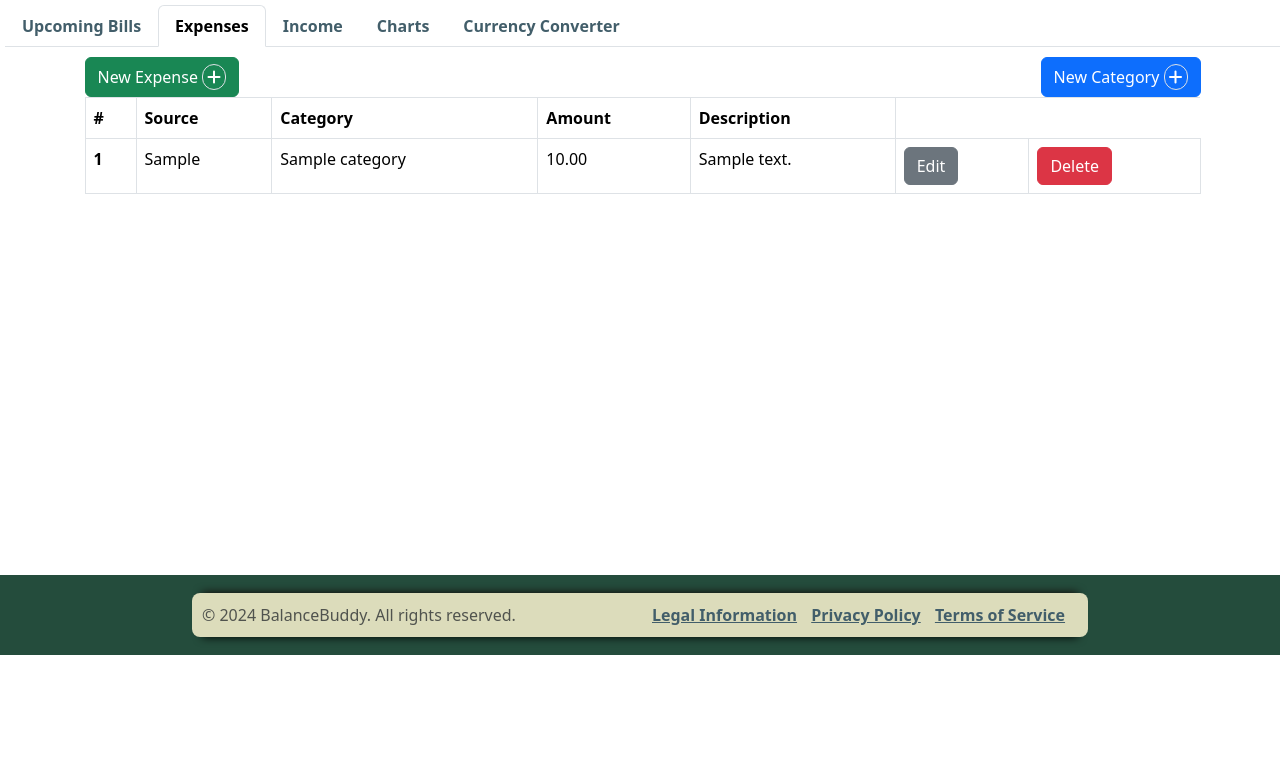
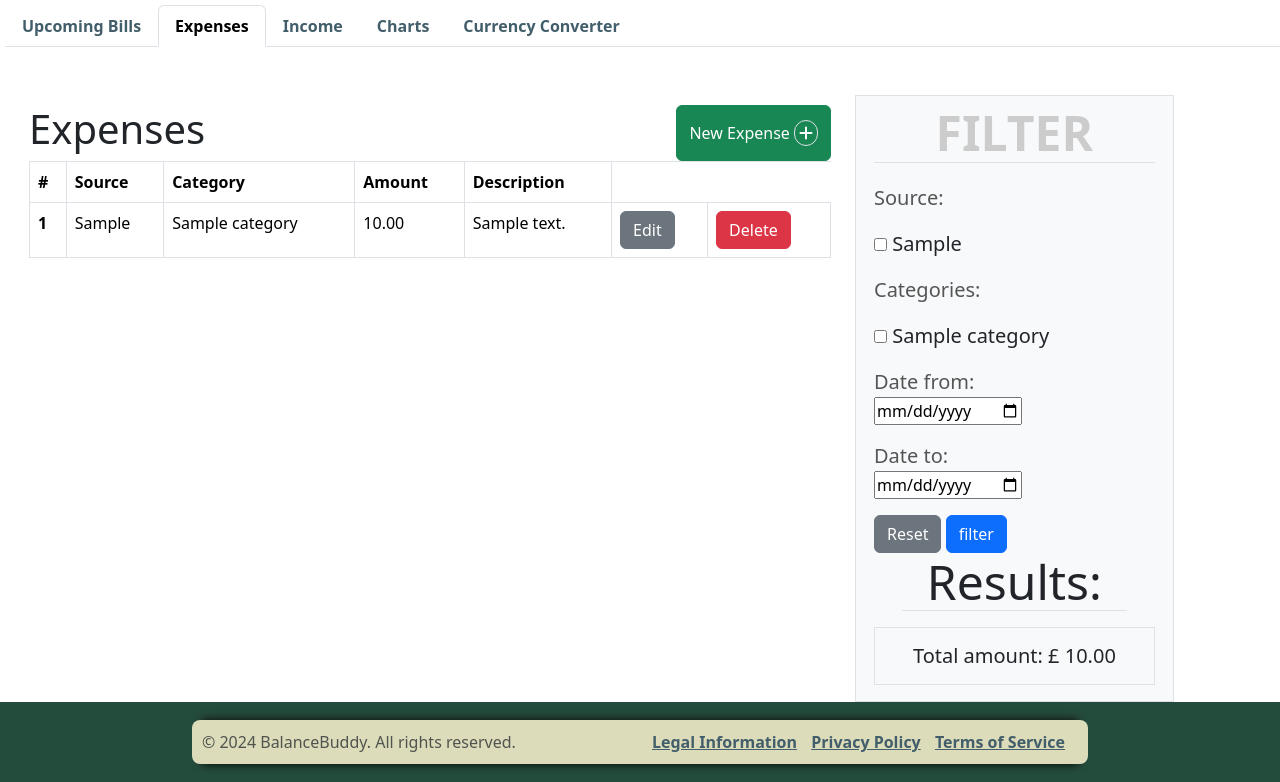
Before and after one commit to douglas86/january-hackathon-team8, a Django app: page /expense/ in a window 1280 px wide. Shown: the part 145-927 px from the top of the page. Before the commit the page ends 800 px from the top, so only its background shows below. Run offline with Django 5.2, Linux system fonts and the light colour scheme; a user stored in the database is signed in; tables that the repository leaves empty hold one stand-in row (values such as "Sample post"); some libraries are stand-ins or nearby versions.

Commit message:
Feat: add filter box to expenses page

```diff
--- a/dashboard/admin.py
+++ b/dashboard/admin.py
@@ -10,7 +10,7 @@ class UpcomingBillAdmin(admin.ModelAdmin):
 
 @admin.register(Category)
 class CategoriesAdmin(admin.ModelAdmin):
-    list_display = ('id', 'user', 'name_of_category', 'icon')
+    list_display = ('id', 'name', 'icon')
 
 
 @admin.register(Expense)
--- a/dashboard/forms.py
+++ b/dashboard/forms.py
@@ -24,15 +24,17 @@ class IncomeForm(forms.ModelForm):
         }
 
 
-class IncomeFilterForm(forms.Form):
+class ExspenseFilterForm(forms.Form):
+
     source = forms.MultipleChoiceField(
-        choices=[(source, source) for source in Income.objects.values_list('source', flat=True).distinct()],
+        choices=[(source, source) for source in Expense.objects.values_list('source', flat=True).distinct()],
         widget=forms.CheckboxSelectMultiple(),
         required=False,
     )
 
-    frequency = forms.ChoiceField(
-        choices=[(None, 'None')] + list(Income.FREQUENCY_CHOICES),
+    categories = forms.ModelMultipleChoiceField(
+        queryset=Category.objects.all(),
+        widget=forms.CheckboxSelectMultiple(),
         required=False,
     )
 
@@ -70,18 +72,34 @@ class IncomeFilterForm(forms.Form):
     )
 
 
+
 class ExpenseForm(forms.ModelForm):
+    new_category = forms.CharField(max_length=50, required=False, label='New Category')
+    category = forms.ModelChoiceField(
+        queryset=Category.objects.all(),
+        empty_label='--- Select Existing Category ---',
+        required=False,
+        label='Existing Categories'
+    )
+
     class Meta:
         model = Expense
-        fields = ['source', 'category', 'amount', 'date_received', 'description']
-        widgets = {'date_received': forms.DateInput(attrs={'type': 'date'})}
+        fields = ['source', 'amount', 'date_received', 'description']
+
+        widgets = {
+            'date_received': forms.DateInput(attrs={'type': 'date'})
+        }
 
         labels = {
-            'date_received': 'Date received:'
+            'date_received': 'Date received'
         }
 
+    def clean(self):
+        cleaned_data = super().clean()
+        new_category = cleaned_data.get('new_category')
+        existing_category = cleaned_data.get('category')
 
-class CategoryForm(forms.ModelForm):
-    class Meta:
-        model = Category
-        fields = ['name_of_category', 'description']
+        if not new_category and not existing_category:
+            raise forms.ValidationError('Please select an existing category or enter a new one.')
+
+        return cleaned_data
--- a/dashboard/views.py
+++ b/dashboard/views.py
@@ -1,17 +1,19 @@
 from django.http import HttpResponseRedirect
 from django.shortcuts import render, redirect
 from django.views import View
-from django.views.generic import DeleteView, ListView
+from django.views.generic import DeleteView
 from django.urls import reverse_lazy
 
 from django.shortcuts import get_object_or_404
 from django.contrib.auth.decorators import login_required
 from django.utils.decorators import method_decorator
 from .models import UpcomingBill, Income, Expense, Category
-from .forms import EditDashboardForm, IncomeForm, ExpenseForm, CategoryForm
-
-from .models import UpcomingBill, Income
-from .forms import EditDashboardForm, IncomeForm, IncomeFilterForm
+from .forms import (EditDashboardForm,
+                    IncomeForm,
+                    ExpenseForm,
+                    ExspenseFilterForm,
+                    IncomeFilterForm
+                    )
 
 # Create your views here.
 class Dashboard(View):
@@ -130,47 +132,63 @@ class ExpenseListView(View):
     """
     Expenses view
     """
-    model = Expense
     template_name = 'dashboard/expense.html'
 
     def get(self, request):
+        filter_form = ExspenseFilterForm(request.GET)
+        expense_list = Expense.objects.filter(user=request.user)
+
+        if filter_form.is_valid():
+            source = filter_form.cleaned_data['source']
+            if source:
+               expense_list = expense_list.filter(source__in=source)
+
+            categories = filter_form.cleaned_data['categories']
+            if categories:
+               expense_list = expense_list.filter(category__in=categories)
+
+            date_to = filter_form.cleaned_data['date_to']
+            date_from = filter_form.cleaned_data['date_from']
+            if date_from and date_to:
+                expense_list = expense_list.filter(date_received__range=[date_from, date_to])
+            elif date_from:
+                expense_list = expense_list.filter(date_received__gte=date_from)
+            elif date_to:
+                expense_list = expense_list.filter(date_received__lte=date_to)
+
+            total_amount = sum(expense.amount for expense in expense_list)
+
         if request.user.is_authenticated:
             form = ExpenseForm(request.POST)
-            expense_list = Expense.objects.filter(user=request.user)
             forms = [ExpenseForm(instance=expense) for expense in expense_list]
-            category_form = CategoryForm(request.GET)
+
             my_list = zip(forms, expense_list)
-            context = {'my_list': my_list, 'form': form, 'category_form': category_form}
+            context = {'my_list': my_list, 'form': form, 'expense_filter_form': filter_form, 'total_amount': total_amount}
             return render(request, self.template_name, context)
 
     def post(self, request, pk=None):
-        form_identifier = request.POST.get('form_identifier')
-        print(form_identifier)
-        if form_identifier == 'category_form':
-            if pk:
-                category = get_object_or_404(Category, pk=pk, user=request.user)
-                form = CategoryForm(request.POST, instance=category)
-            else:
-                form = CategoryForm(request.POST)
 
-            if form.is_valid():
-                category = form.save(commit=False)
-                category.user = request.user
-                category.save()
-                return redirect('expense')
+        if pk:
+            expense = get_object_or_404(Expense, pk=pk, user=request.user)
+            form = ExpenseForm(request.POST, instance=expense)
         else:
-            if pk:
-                expense = get_object_or_404(Expense, pk=pk, user=request.user)
-                form = ExpenseForm(request.POST, instance=expense)
-            else:
-                form = ExpenseForm(request.POST)
+            form = ExpenseForm(request.POST)
 
-            if form.is_valid():
-                expense = form.save(commit=False)
-                expense.user = request.user
-                expense.save()
-                return redirect('expense')
-            return render(request, self.template_name, {'form': form})
+        if form.is_valid():
+            existing_category = form.cleaned_data['category']
+            new_category = form.cleaned_data['new_category']
+            expense = form.save(commit=False)
+
+            if not existing_category and new_category:
+                # Create a new category if the user entered one
+                category, created = Category.objects.get_or_create(name=new_category)
+                expense.category = category
+            elif existing_category:
+                expense.category = existing_category
+            expense.user = request.user
+            expense.save()
+            return redirect('expense')
+        return render(request, self.template_name, {'form': form})
 
 
 @method_decorator(login_required, name='dispatch')
@@ -181,21 +199,6 @@ class DeleteExpenseView(View):
         return redirect('expense')
 
 
-@method_decorator(login_required, name='dispatch')
-class CategoryListView(View):
-    model = Category
-    template_name = 'dashboard/expense.html'
-
-    def get(self, request):
-        if request.user.is_authenticated:
-            form = CategoryForm(request.POST)
-            category_list = Category.objects.filter(user=request.user)
-            forms = [CategoryForm(instance=category) for category in category_list]
-            my_list = zip(forms, category_list)
-            context = {'my_list': my_list, 'form': form}
-            return render(request, self.template_name, context)
-
-
 class CurConverter(View):
     template_name = 'dashboard/currency-converter.html'
 
--- a/static/css/styles.css
+++ b/static/css/styles.css
@@ -5,6 +5,18 @@ body {
     min-height: 100vh;
     display: flex;
     flex-direction: column;
+}
+
+.filter-form  {
+    padding: 0 10px;
+}
+
+.errorlist li {
+    display: none;
+}
+
+.filter-form input[type='date'] {
+    display: block;
 }
 
 /* allauth templates */
--- a/templates/dashboard/expense.html
+++ b/templates/dashboard/expense.html
@@ -7,18 +7,19 @@
             {% include 'dashboard/includes/dashboard-nav.html' %}
 
             <div class="tab-content">
+                <div class="row mt-5 mx-0">
+                    <div class="col-12 col-xl-8">
                 {#            Expenses tab Content#}
                 <div class="container tab-pane active" id="upcomingBills">
                     <section class="dashboard">
                         <div class="w-100 d-flex justify-content-between">
+                            <h1 class="d-inline">Expenses</h1>
+
                             <button class="btn btn-success" data-bs-toggle="modal" data-bs-target="#new_expense">New
                                 Expense <i
                                         class="fa-solid fa-plus border rounded-5 p-1 "></i></button>
-                            <button class="btn btn-primary" data-bs-toggle="modal" data-bs-target="#new_category">New
-                                Category <i
-                                        class="fa-solid fa-plus border rounded-5 p-1 "></i></button>
+
                         </div>
-
                         {# New Expense Modal#}
                         <div class="modal fade income_form" id="new_expense" tabindex="-1" role="dialog"
                              aria-labelledby="editModalLabel" aria-hidden="true">
@@ -40,27 +41,6 @@
                             </div>
                         </div>
 
-                        {# New Category Modal#}
-                        <div class="modal fade income_form" id="new_category" tabindex="-1" role="dialog"
-                             aria-labelledby="editModalLabel" aria-hidden="true">
-                            <div class="modal-dialog" role="document">
-                                <div class="modal-content">
-                                    <div class="modal-header">
-                                        <h5 class="modal-title fs-5" id="exampleModalLabel">{{ user }}'s Expense</h5>
-                                        <button type="button" class="btn-close" data-bs-dismiss="modal"
-                                                aria-label="Close"></button>
-                                    </div>
-                                    <form id="category_form" method="post" action="{% url 'category' %}">
-                                        {% csrf_token %}
-                                        <input type="hidden" name="form_identifier" value="category_form">
-                                        {{ category_form.as_p }}
-                                        <button type="button" class="btn btn-secondary" data-bs-dismiss="modal">Close
-                                        </button>
-                                        <button type="submit" class="btn btn-primary">Save changes</button>
-                                    </form>
-                                </div>
-                            </div>
-                        </div>
 
                         <div class="table-responsive">
                             <table class="table table-bordered">
@@ -152,7 +132,27 @@
                     </section>
                 </div>
             </div>
+
+
+        <div class="col-12 col-xl-3 border bg-light p-2 mr-3">
+            <div class="filter-form ">
+                <h2 class="title w-100 border-bottom">Filter</h2>
+                <form method="get"  action="{% url 'expense' %}">
+                    {% csrf_token %}
+                    {{ expense_filter_form.as_p }}
+
+                    <a href="{% url 'expense' %}" class="btn btn-secondary">Reset
+                    </a>
+                    <button type="submit"
+                            class="btn btn-primary">filter
+                    </button>
+                </form>
+
+                <h3 class="title border-bottom">Results:</h3>
+                <h5 class="text-center mt-3 border p-3">Total amount: £ {{ total_amount }}</h5>
+            </div>
         </div>
+    </div>
     {% else %}
         <section id="hero" class="d-flex justify-content-center align-items-center vh-100">
             <div class="hero-text-box text-center">
--- a/templates/dashboard/income.html
+++ b/templates/dashboard/income.html
@@ -9,10 +9,9 @@
 
 
         <div class="tab-content pt-5">
-            <!-- Upcoming Bills Tab Content -->
 
 
-    <div class="row mt-5">
+    <div class="row mt-5 ">
         <div class="col-12 col-xl-9">
             <div id="upcomingBills" class="container tab-pane active">
 
@@ -148,7 +147,7 @@
                 </form>
 
                 <h3 class="title border-bottom">Results:</h3>
-                <h5 class="text-center mt-3 border p-3">Total amount: € {{total_amount}}</h5>
+                <h5 class="text-center mt-3 border p-3">Total amount: £ {{total_amount}}</h5>
             </div>
         </div>
     </div>
```
Also changed, not shown: dashboard/models.py (+3 -5 lines), dashboard/migrations/0018_alter_category_options_and_more.py (added).
